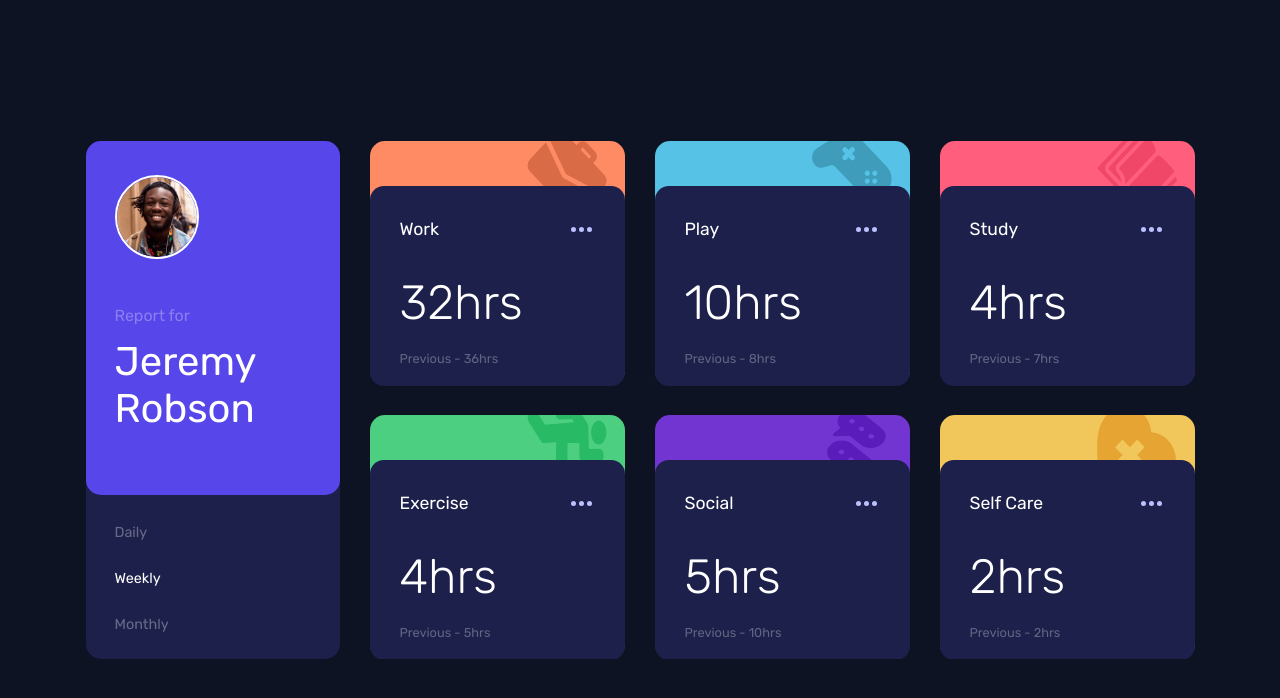
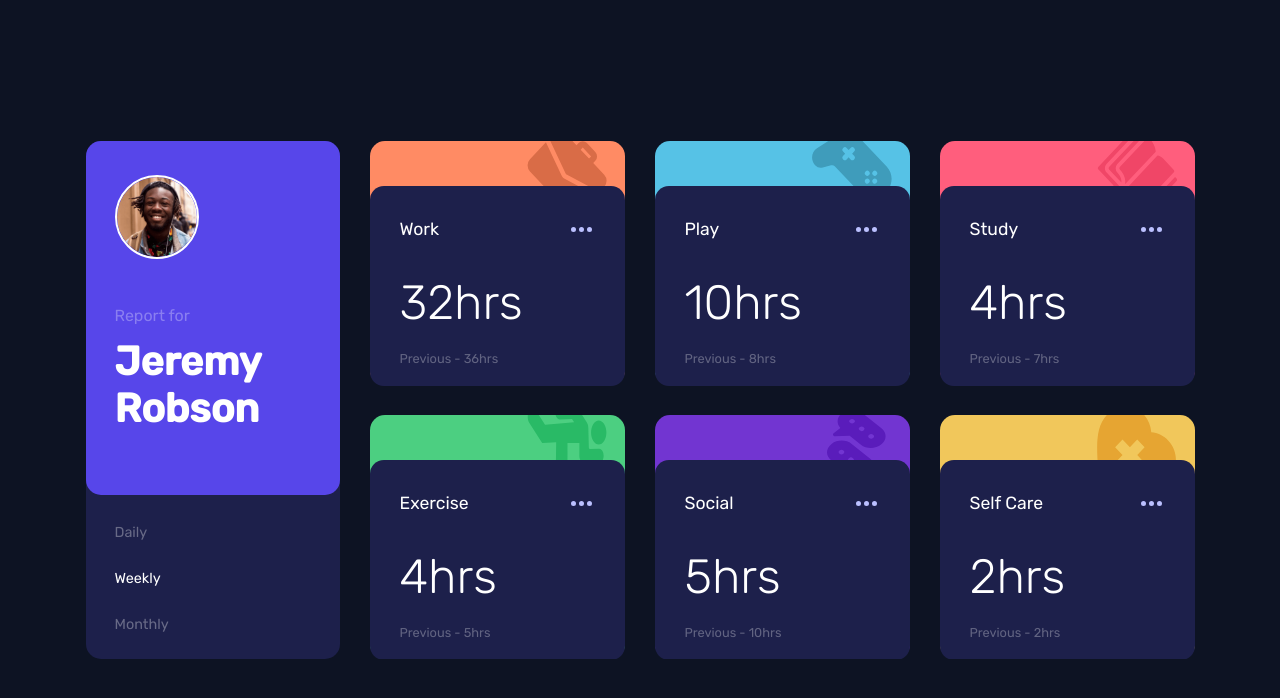
Before and after one commit to rubbersouls/time-tracking-dashboard-main-16-, a plain HTML site: page index.html in a window 1280 px wide. Drawn offline with Linux system fonts and the light colour scheme.

Commit message:
Update index.html

```diff
--- a/index.html
+++ b/index.html
@@ -23,7 +23,7 @@
                     <img src="images/image-jeremy.png" alt="picturejeremy">
                     <div>
 	                    <p>Report for</p>
-	                    <p>Jeremy Robson</p>
+	                    <h1>Jeremy Robson</h1>
                     </div>
                 </div>
                 <!--Selector-->
```
